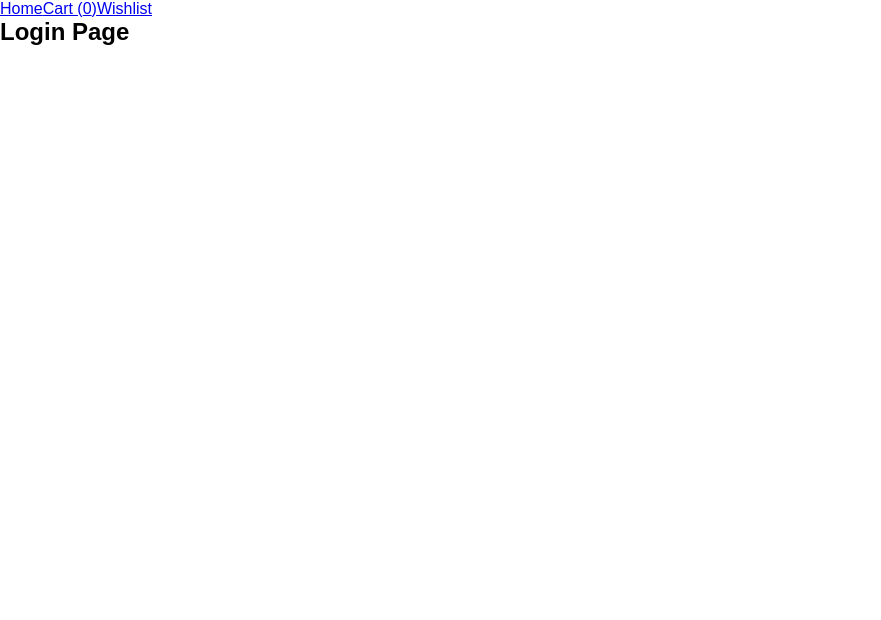
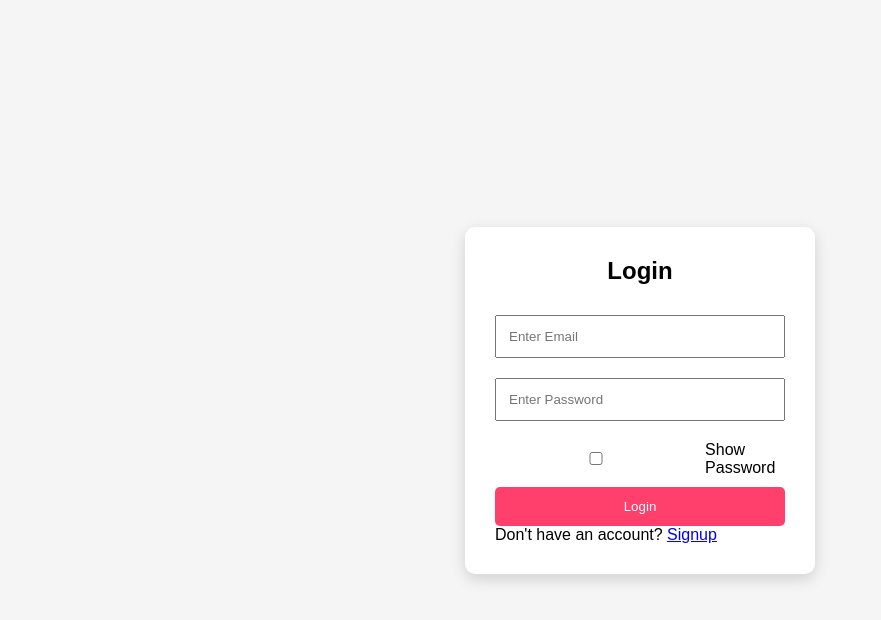
Before and after one commit to suryanshgoel7017-sys/Myntra-Replica, a React (Vite) app: page /login in a window 1280 px wide. Shown: the top 620 px of the page, without its empty margins (0-881 px from the left). Built offline with nearby package versions, Linux system fonts and the light colour scheme.

Commit message:
Day 8: Added authentication UI with login and signup forms

```diff
--- a/src/components/Navbar.jsx
+++ b/src/components/Navbar.jsx
@@ -1,21 +1,34 @@
 import { useContext } from "react";
 import { CartContext } from "../context/CartContext";
 import { Link } from "react-router-dom";
+import "../styles/Navbar.css";
 
 function Navbar() {
   const { cart } = useContext(CartContext);
 
   return (
-    <nav>
-      <Link to="/">Home</Link>
+    <nav className="navbar">
+      <h2 className="logo">Myntra</h2>
 
-      <Link to="/cart">
-        Cart ({cart.length})
-      </Link>
-      <Link to="/wishlist">
+      <div className="nav-links">
+        <Link to="/">Home</Link>
 
-        Wishlist
-      </Link>
+        <Link to="/wishlist">
+          Wishlist
+        </Link>
+
+        <Link to="/cart">
+          Cart ({cart.length})
+        </Link>
+
+        <Link to="/login">
+          Login
+        </Link>
+
+        <Link to="/signup">
+          Signup
+        </Link>
+      </div>
     </nav>
   );
 }
--- a/src/pages/Login.jsx
+++ b/src/pages/Login.jsx
@@ -1,12 +1,51 @@
-import Navbar from "../components/Navbar";
+import { useState } from "react";
+import { Link } from "react-router-dom";
+import "../styles/Login.css";
 
 function Login() {
+  const [showPassword, setShowPassword] = useState(false);
+
+  const handleSubmit = (e) => {
+    e.preventDefault();
+    alert("Login Successful (UI Only)");
+  };
+
   return (
-    <>
-      <Navbar />
+    <div className="auth-container">
+      <form className="auth-form" onSubmit={handleSubmit}>
+        <h2>Login</h2>
 
-      <h2>Login Page</h2>
-    </>
+        <input
+          type="email"
+          placeholder="Enter Email"
+          required
+        />
+
+        <input
+          type={showPassword ? "text" : "password"}
+          placeholder="Enter Password"
+          required
+        />
+
+        <label className="show-password">
+          <input
+            type="checkbox"
+            checked={showPassword}
+            onChange={() => setShowPassword((prev) => !prev)}
+          />
+          Show Password
+        </label>
+
+        <button type="submit">
+          Login
+        </button>
+
+        <p>
+          Don't have an account?{" "}
+          <Link to="/signup">Signup</Link>
+        </p>
+      </form>
+    </div>
   );
 }
 
--- a/src/pages/Signup.jsx
+++ b/src/pages/Signup.jsx
@@ -1,12 +1,57 @@
-import Navbar from "../components/Navbar";
+import { useState } from "react";
+import { Link } from "react-router-dom";
+import "../styles/Signup.css";
 
 function Signup() {
+  const [showPassword, setShowPassword] = useState(false);
+
+  const handleSubmit = (e) => {
+    e.preventDefault();
+    alert("Account Created (UI Only)");
+  };
+
   return (
-    <>
-      <Navbar />
+    <div className="auth-container">
+      <form className="auth-form" onSubmit={handleSubmit}>
+        <h2>Create Account</h2>
 
-      <h2>Signup Page</h2>
-    </>
+        <input
+          type="text"
+          placeholder="Full Name"
+          required
+        />
+
+        <input
+          type="email"
+          placeholder="Email"
+          required
+        />
+
+        <input
+          type={showPassword ? "text" : "password"}
+          placeholder="Password"
+          required
+        />
+
+        <label className="show-password">
+          <input
+            type="checkbox"
+            checked={showPassword}
+            onChange={() => setShowPassword((prev) => !prev)}
+          />
+          Show Password
+        </label>
+
+        <button type="submit">
+          Signup
+        </button>
+
+        <p>
+          Already have an account?{" "}
+          <Link to="/login">Login</Link>
+        </p>
+      </form>
+    </div>
   );
 }
 
--- /dev/null
+++ b/src/styles/Login.css
@@ -0,0 +1,43 @@
+.auth-container{
+    display:flex;
+    justify-content:center;
+    align-items:center;
+    height:100vh;
+    background:#f5f5f6;
+}
+
+.auth-form{
+    width:350px;
+    background:white;
+    padding:30px;
+    border-radius:10px;
+    box-shadow:0 5px 15px rgba(0,0,0,.15);
+}
+
+.auth-form h2{
+    text-align:center;
+    margin-bottom:20px;
+}
+
+.auth-form input{
+    width:100%;
+    padding:12px;
+    margin:10px 0;
+}
+
+.auth-form button{
+    width:100%;
+    padding:12px;
+    background:#ff3f6c;
+    color:white;
+    border:none;
+    cursor:pointer;
+    border-radius:5px;
+}
+
+.show-password{
+    display:flex;
+    align-items:center;
+    gap:8px;
+    margin:10px 0;
+}
--- /dev/null
+++ b/src/styles/Signup.css
@@ -0,0 +1,43 @@
+.auth-container{
+    display:flex;
+    justify-content:center;
+    align-items:center;
+    height:100vh;
+    background:#f5f5f6;
+}
+
+.auth-form{
+    width:350px;
+    background:white;
+    padding:30px;
+    border-radius:10px;
+    box-shadow:0 5px 15px rgba(0,0,0,.15);
+}
+
+.auth-form h2{
+    text-align:center;
+    margin-bottom:20px;
+}
+
+.auth-form input{
+    width:100%;
+    padding:12px;
+    margin:10px 0;
+}
+
+.auth-form button{
+    width:100%;
+    padding:12px;
+    background:#ff3f6c;
+    color:white;
+    border:none;
+    cursor:pointer;
+    border-radius:5px;
+}
+
+.show-password{
+    display:flex;
+    align-items:center;
+    gap:8px;
+    margin:10px 0;
+}
```
